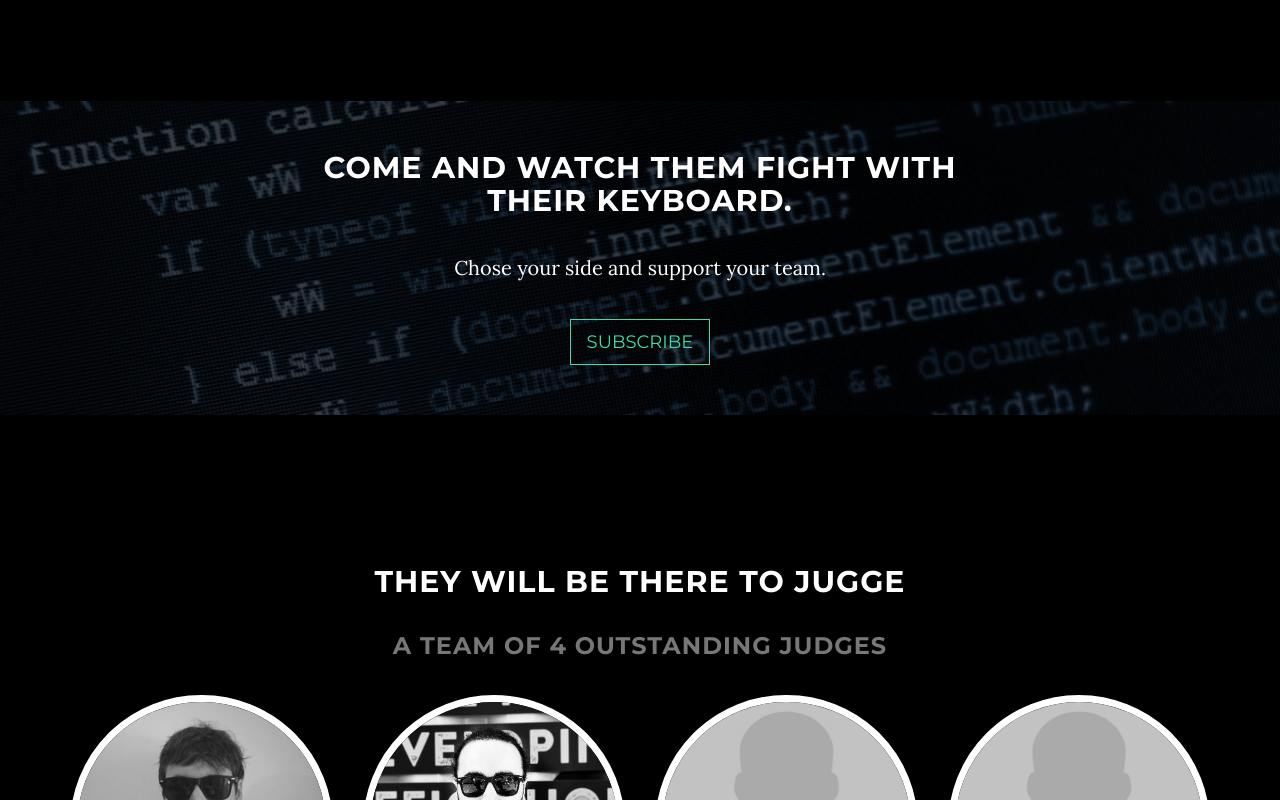
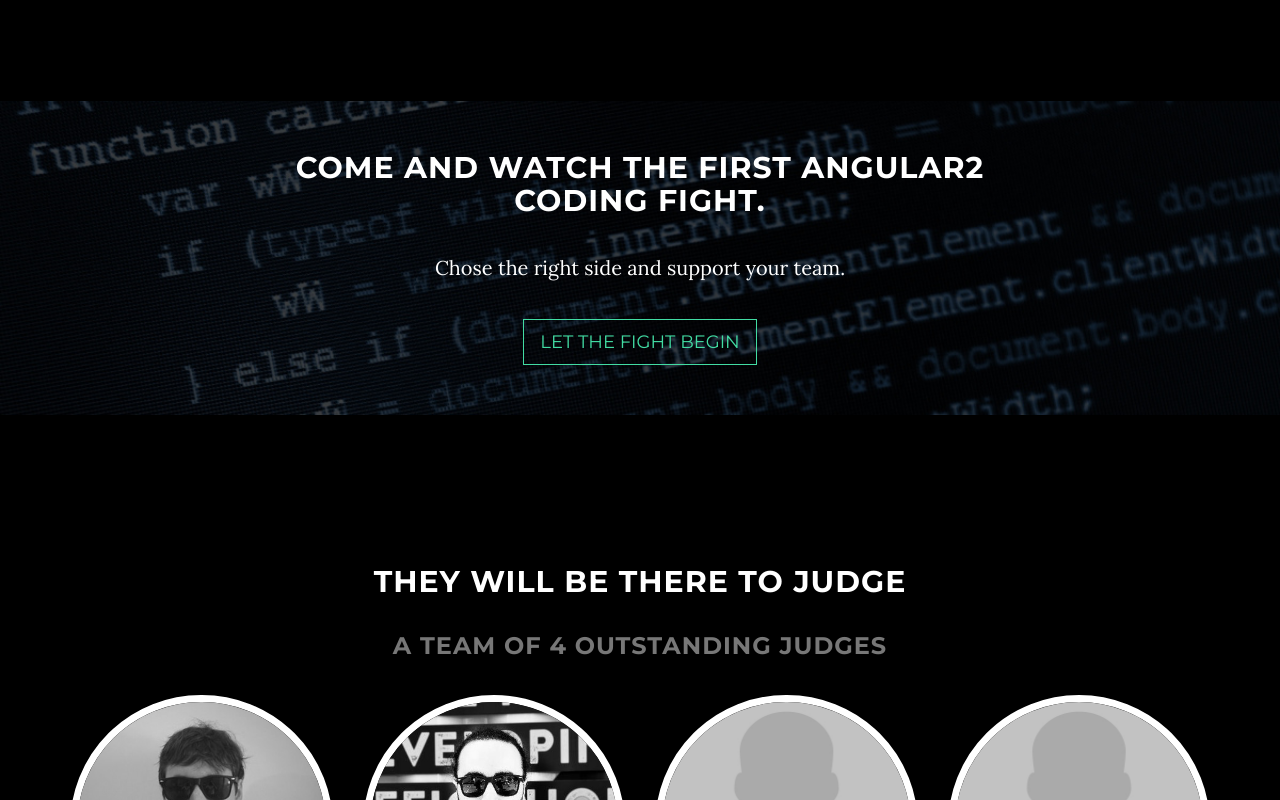
Before and after one commit to tagazok/fightcode, a website: page index.html in a window 1280 px wide. Shown: the part 1813-2613 px from the top of the page. Drawn offline with nearby package versions, Linux system fonts and the light colour scheme; some packages are replaced by stand-ins of ours.

Commit message:
update(text) Fixing typos and trying updated text

```diff
--- a/index.html
+++ b/index.html
@@ -85,8 +85,8 @@
                 <div class="row">
                     <div class="col-md-10 col-md-offset-1">
                         <!--<div class="brand-heading"><span>fight</span> <span>Code</span></div>-->
-                        <p class="intro-text">Enter the arena. Follow the rules.
-                            <br>October 19th. Paris.</p>
+                        <p class="intro-text">4 team, 1 winner. Enter the arena.
+                            <br>October 17th, Paris, France.</p>
                         <a href="#about" class="btn btn-circle page-scroll">
                             <i class="fa fa-angle-double-down animated"></i>
                         </a>
@@ -136,9 +136,9 @@
         <div class="download-section">
             <div class="container">
                 <div class="col-lg-8 col-lg-offset-2">
-                    <h2>Come and watch them fight with their keyboard.</h2>
-                    <p>Chose your side and support your team.</p>
-                    <a href="http://meetup.com/fightcode/" class="btn btn-default btn-lg">Subscribe</a>
+                    <h2>Come and watch the first Angular2 coding fight.</h2>
+                    <p>Chose the right side and support your team.</p>
+                    <a href="http://meetup.com/fightcode/" class="btn btn-default btn-lg">Let the fight begin</a>
                 </div>
             </div>
         </div>
@@ -148,7 +148,7 @@
         <div class="container">
             <div class="row">
                 <div class="col-lg-12 text-center">
-                    <h2 class="section-heading">They will be there to jugge</h2>
+                    <h2 class="section-heading">They will be there to judge</h2>
                     <h3 class="section-subheading text-muted">A team of 4 outstanding judges</h3>
                 </div>
             </div>
```
